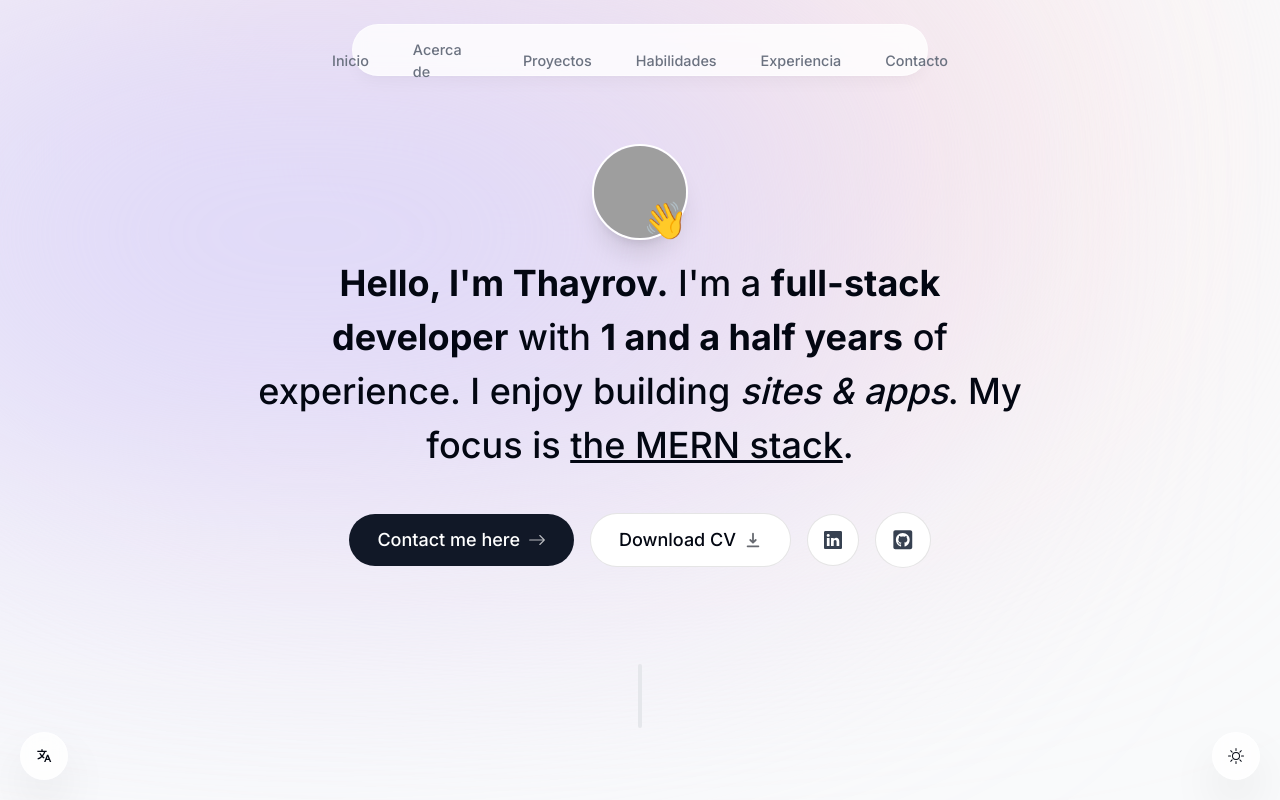
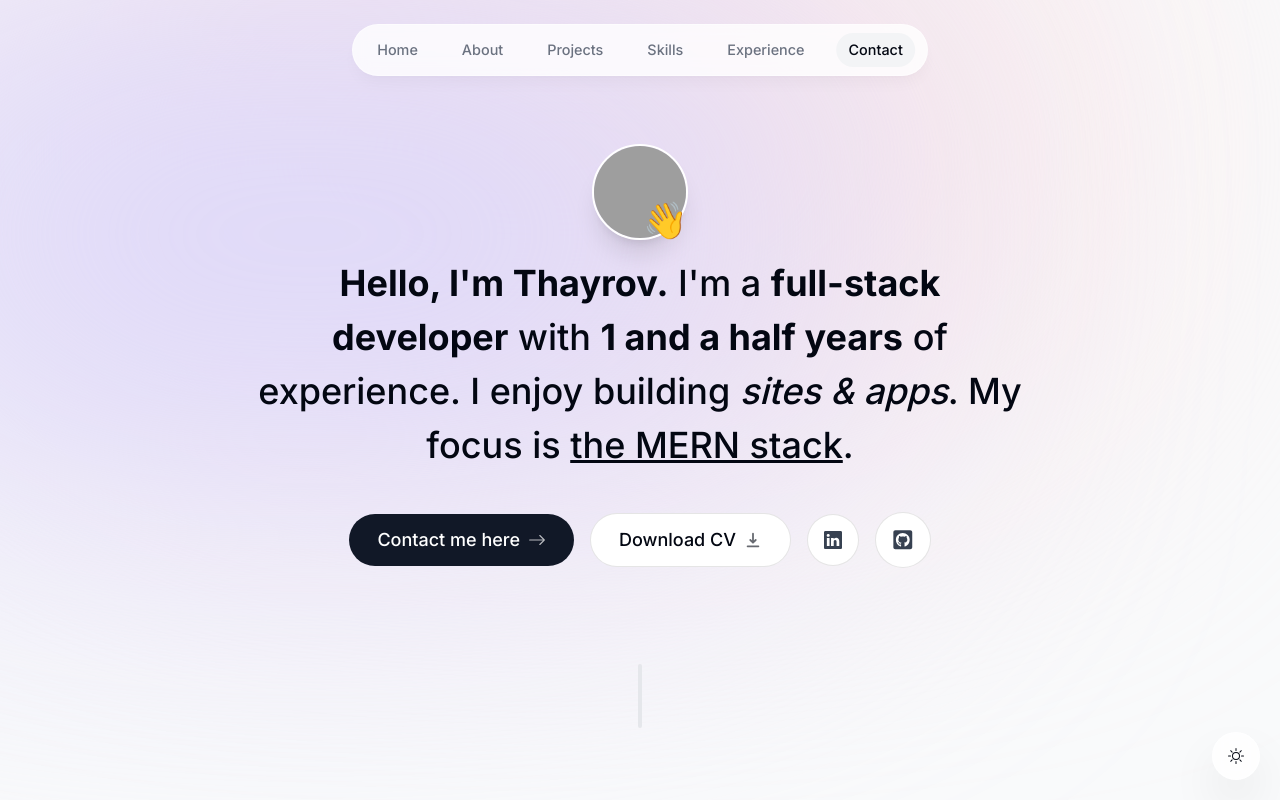
Before and after one commit to Thayrov/Portfolio, a Next.js app: page / in a window 1280 px wide. Shown: the top 800 px of the page. Built offline with nearby package versions, Linux system fonts and the light colour scheme; no server answers; grey boxes are pictures that could not be loaded.

Commit message:
temporarely comment out lang context functionality

```diff
--- a/app/layout.tsx
+++ b/app/layout.tsx
@@ -4,8 +4,8 @@ import ActiveSectionContextProvider from "@/context/active-section-context";
 import Footer from "@/components/footer";
 import Header from "@/components/header";
 import { Inter } from "next/font/google";
-import { LangProvider } from "@/context/lang-context";
-import LangSwitch from "@/components/lang-switch";
+//import { LangProvider } from "@/context/lang-context";
+//import LangSwitch from "@/components/lang-switch";
 import ThemeContextProvider from "@/context/theme-context";
 import ThemeSwitch from "@/components/theme-switch";
 import { Toaster } from "react-hot-toast";
@@ -32,15 +32,15 @@ export default function RootLayout({
 
         <ThemeContextProvider>
           <ActiveSectionContextProvider>
-          <LangProvider>
+          {/* <LangProvider> */}
               <Header />
               {children}
               <Footer />
 
               <Toaster position="top-right" />
               <ThemeSwitch />
-              <LangSwitch />
-            </LangProvider>
+              {/* <LangSwitch />  */}
+           {/*  </LangProvider> */}
           </ActiveSectionContextProvider>
         </ThemeContextProvider>
       </body>
--- a/components/header.tsx
+++ b/components/header.tsx
@@ -3,17 +3,17 @@
 import Link from "next/link";
 import React from "react";
 import clsx from "clsx";
-// import { links } from "@/lib/data";
+import { links } from "@/lib/data";
 import { motion } from "framer-motion";
-import { navigationLinks } from "@/lib/data";
+//import { navigationLinks } from "@/lib/data";
 import { useActiveSectionContext } from "@/context/active-section-context";
-import { useLang } from "@/context/lang-context";
+//import { useLang } from "@/context/lang-context";
 
 export default function Header() {
   const { activeSection, setActiveSection, setTimeOfLastClick } = useActiveSectionContext();
-  const { lang } = useLang();  // Get the current language.
+/*   const { lang } = useLang();  // Get the current language.
 
-  const links = navigationLinks[lang];  // Use the current language to get the links.
+  const links = navigationLinks[lang];  / */
 
 
   return (
--- a/components/lang-switch.tsx
+++ b/components/lang-switch.tsx
@@ -1,4 +1,4 @@
-"use client";
+/* "use client";
 
 import { RiEnglishInput, RiTranslate2 } from "react-icons/ri";
 
@@ -17,3 +17,4 @@ export default function LangSwitch() {
     </button>
   );
 }
+ */
--- a/context/lang-context.tsx
+++ b/context/lang-context.tsx
@@ -1,4 +1,4 @@
-"use client";
+/* "use client";
 
 import React, { createContext, useContext, useState } from 'react';
 
@@ -49,3 +49,4 @@ export const useLang = () => {
 
   return context;
 };
+ */
--- a/lib/data.ts
+++ b/lib/data.ts
@@ -9,7 +9,7 @@ import misApuntesDeProgramacion from "@/public/misApuntesDeProgramacion.png";
 import textEncryptionApp from "@/public/textEncryptionApp.png";
 import tradingTX from "@/public/tradingTX.png";
 
-/* export const links = [
+export const links = [
   {
     name: "Home",
     hash: "#home",
@@ -34,9 +34,9 @@ import tradingTX from "@/public/tradingTX.png";
     name: "Contact",
     hash: "#contact",
   },
-] as const; */
+] as const;
 
-export const navigationLinks = {
+/* export const navigationLinks = {
   en: [
     { name: "Home", hash: "#home" },
     { name: "About", hash: "#about" },
@@ -53,7 +53,7 @@ export const navigationLinks = {
     { name: "Experiencia", hash: "#experience" },
     { name: "Contacto", hash: "#contact" },
   ],
-};
+}; */
 
 
 export const experiencesData = [
```
